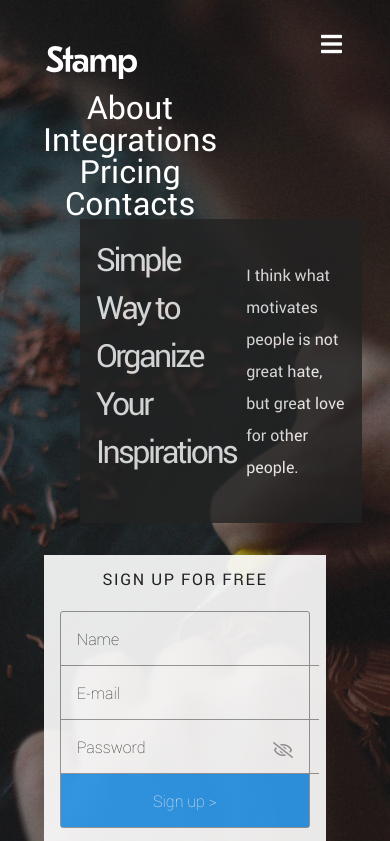
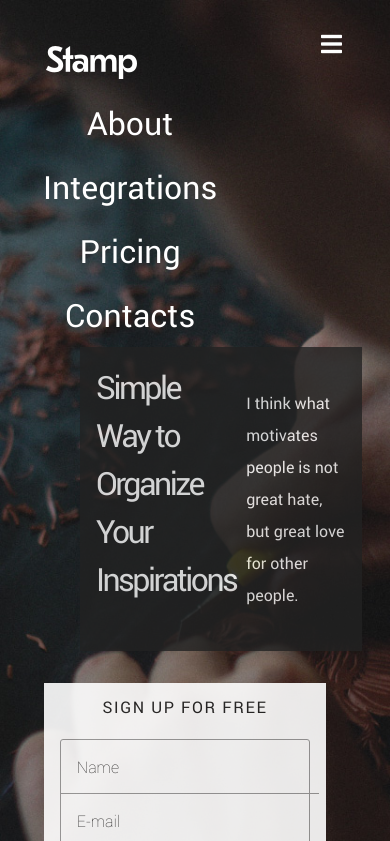
Before and after one commit to yokoishioka/mobile_two_ways, a plain HTML site: page index.html in a window 390 px wide. Both pictures are taken after a click on the link 331 px from the left and 44 px from the top of the page. Shown: the top 841 px of the page. Drawn offline with nearby package versions, Linux system fonts and the light colour scheme.

Commit message:
added index.html
added mobile menu icon that toggles visibility based on user's clicks and made navigation menus much bigger so they could be clicked easier

```diff
--- a/index.html
+++ b/index.html
@@ -281,6 +281,9 @@ url("css/fonts/Harabara.svg#filename") format("svg");
 		margin-top:1.0em;
 		font-size:2.0em;
 	}
+	header nav a, footer nav a {
+		line-height: 2.0em;
+	}
 
 }
 </style>
```
